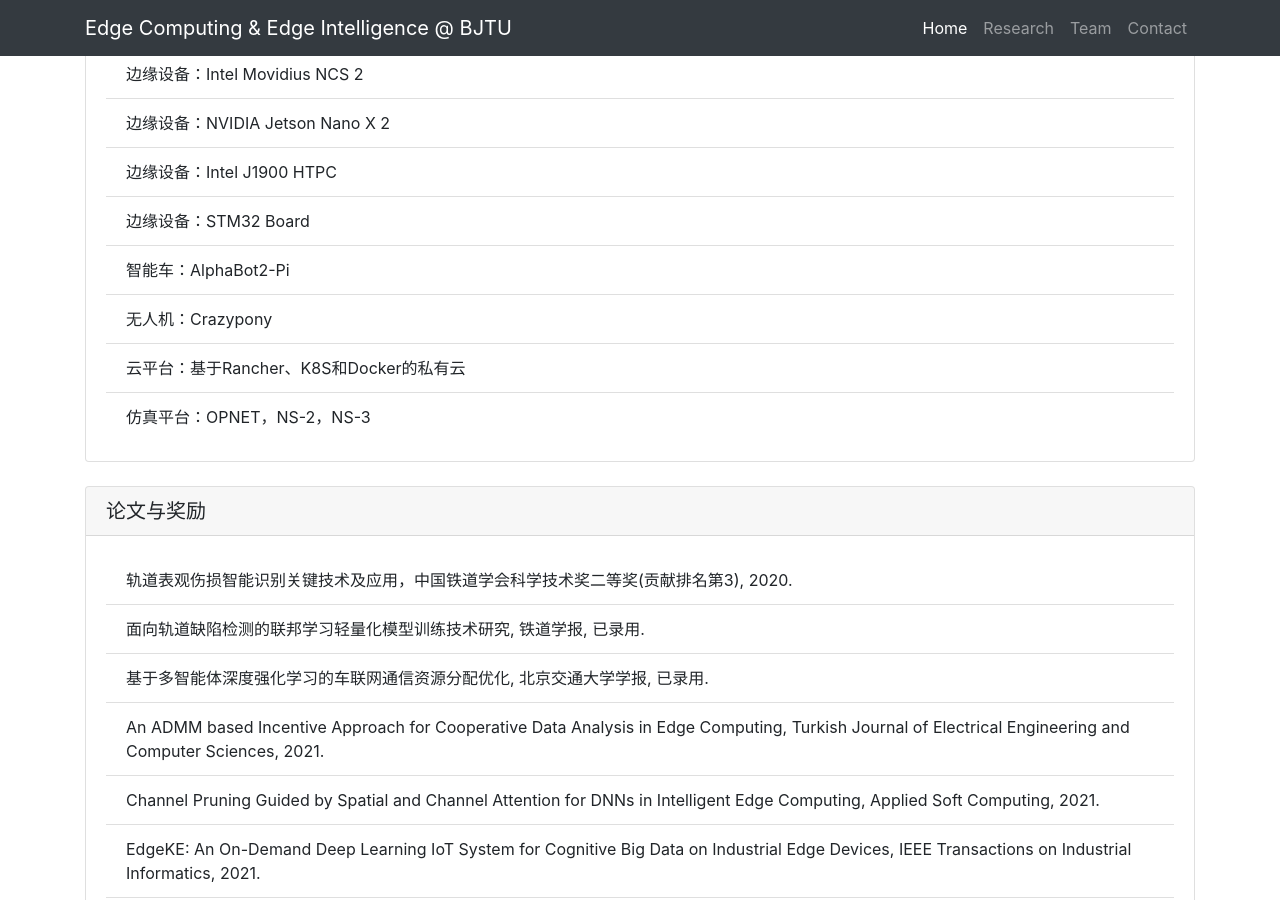
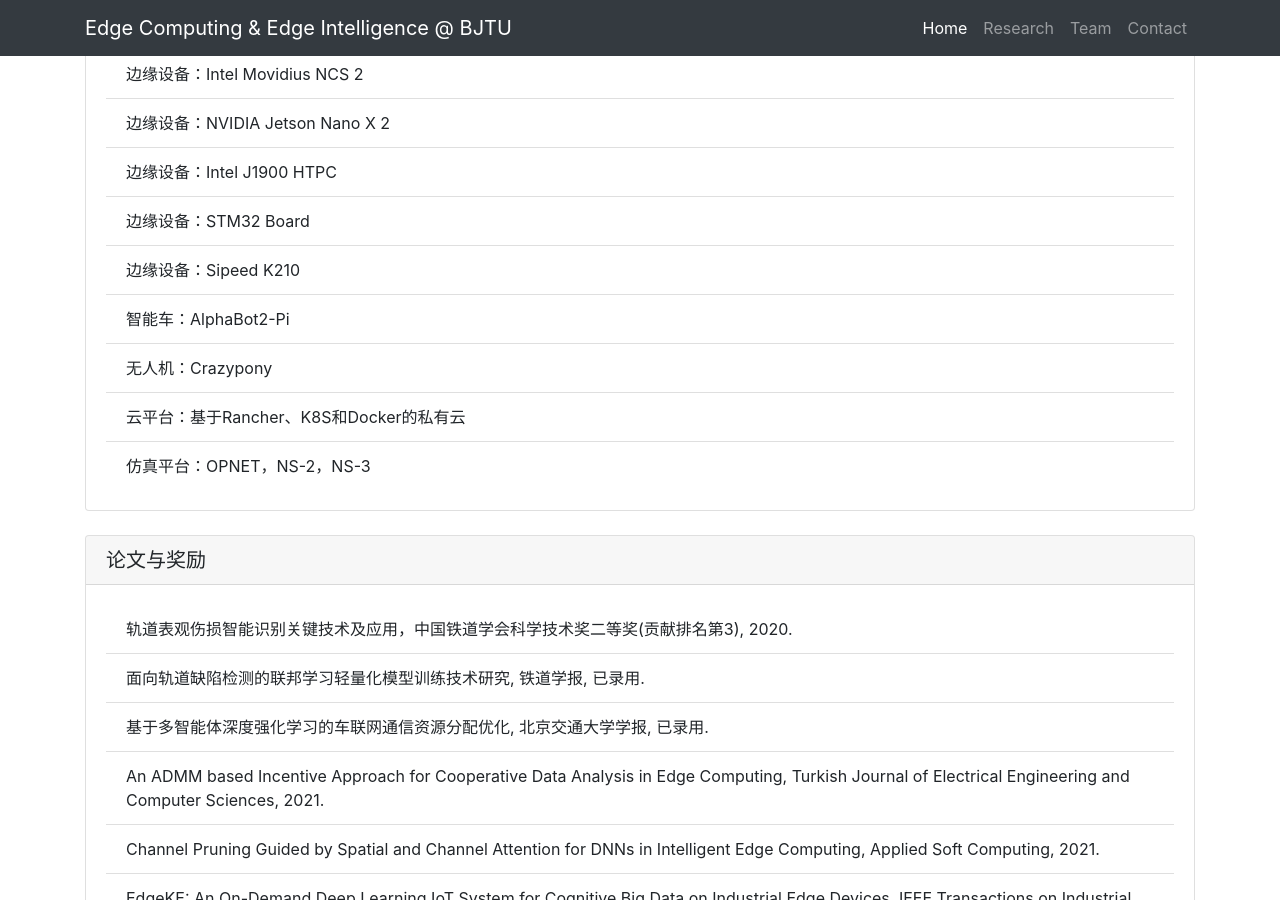
Before and after one commit to fangvv/Homepage, a Jekyll site: the page Edgecomp/index.html, which Jekyll copies as it is, in a window 1280 px wide and 900 px high, scrolled down 2163 px. Built offline with Jekyll 4.4.1, drawn with Linux system fonts in a browser that asks for light colours; comment, search, counter and statistics services are not loaded.

Commit message:
Add K210 board Signed-off-by: fangvv <fangvv@gmail.com>

```diff
--- a/Edgecomp/index.html
+++ b/Edgecomp/index.html
@@ -117,6 +117,7 @@
       <li class="list-group-item">边缘设备：NVIDIA Jetson Nano X 2</li>
       <li class="list-group-item">边缘设备：Intel J1900 HTPC</li>
       <li class="list-group-item">边缘设备：STM32 Board</li>
+      <li class="list-group-item">边缘设备：Sipeed K210</li>
       <li class="list-group-item">智能车：AlphaBot2-Pi</li>
       <li class="list-group-item">无人机：Crazypony</li>
       <li class="list-group-item">云平台：基于Rancher、K8S和Docker的私有云</li>
```
